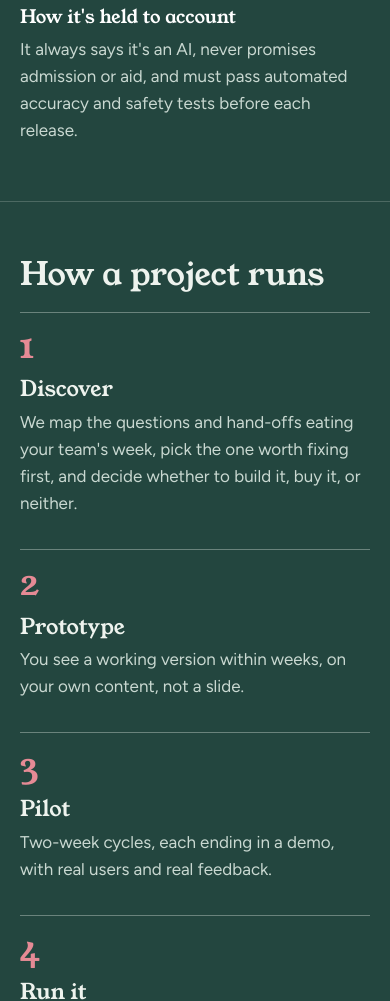
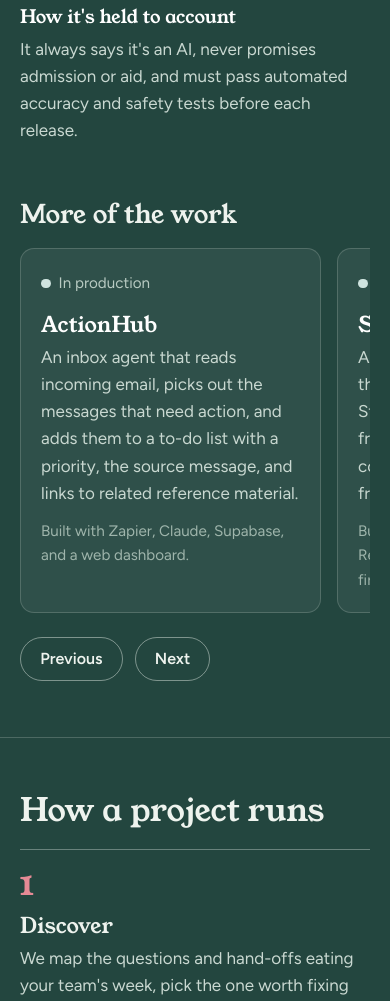
Before and after one commit to matthewmow/SaltmarshAI, a website: page public/index.html in a window 390 px wide. Shown: the part 4752-5753 px from the top of the page. Drawn offline with Linux system fonts and the light colour scheme.

Commit message:
Show more of the work: ActionHub, shared career planning, HiddenCluck
Visitors now see three more projects under the enrollment case study, so
Saltmarsh reads as a shop with range: an inbox agent in production, a
shared student and coach career plan built with a development partner,
and a live public site run end to end. On laptops the three sit side by
side; on phones they become a swipeable strip with Previous and Next
buttons.

Co-Authored-By: Claude Opus 5.5 <noreply@anthropic.com>
Claude-Session: https://claude.ai/code/session_01YWeb9nLw7XriBD9j767wjH

```diff
--- a/public/index.html
+++ b/public/index.html
@@ -93,6 +93,22 @@ section{padding:clamp(3.5rem,8vw,6.5rem) 0}
 .contact{text-align:left}
 .contact .btn{background:#E58A95;color:var(--ink)}
 .contact .btn:hover{background:#F0A3AC}
+/* More work: three columns on laptops, a swipeable strip on phones */
+.more{padding-top:0}
+.more h2{font-size:clamp(1.6rem,3vw,2.1rem)}
+.strip{display:grid;grid-template-columns:repeat(3,minmax(0,1fr));gap:2.5rem}
+.strip article{border-top:1px solid rgba(238,243,238,.35);padding-top:1.25rem}
+.strip h3{color:#fff}
+.strip p{color:#C9D8D1;margin-bottom:.75rem}
+.strip .stack{font-size:.95rem;color:#9FB5AC;margin-bottom:0}
+.strip-nav{display:none}
+@media (max-width:760px){
+  .strip{display:flex;overflow-x:auto;scroll-snap-type:x mandatory;gap:1rem;padding-bottom:.5rem;scrollbar-width:none}
+  .strip::-webkit-scrollbar{display:none}
+  .strip article{flex:0 0 86%;scroll-snap-align:start;background:rgba(255,255,255,.06);border:1px solid rgba(238,243,238,.18);border-radius:14px;padding:1.25rem}
+  .strip-nav{display:flex;gap:.75rem;margin-top:1rem}
+  .strip-nav button{min-height:44px;padding:0 1.2rem;border-radius:999px;border:1px solid rgba(238,243,238,.45);background:transparent;color:#EEF3EE;font:600 1rem var(--sans);cursor:pointer}
+}
 footer{background:var(--marsh);color:#9FB5AC;font-size:.9rem;padding:0 0 2.5rem}
 footer .wrap{display:flex;flex-wrap:wrap;justify-content:space-between;gap:.5rem 2rem;border-top:1px solid rgba(238,243,238,.2);padding-top:1.5rem}
 
@@ -251,6 +267,37 @@ footer .wrap{display:flex;flex-wrap:wrap;justify-content:space-between;gap:.5rem
       </div>
     </section>
 
+    <section class="more" aria-labelledby="more">
+      <div class="wrap">
+        <h2 id="more">More of the work</h2>
+        <div class="strip" id="strip" tabindex="0" aria-label="More projects, scroll sideways on a phone">
+          <article>
+            <span class="status">In production</span>
+            <h3>ActionHub</h3>
+            <p>An inbox agent that reads incoming email, picks out the messages that need action, and adds them to a to-do list with a priority, the source message, and links to related reference material.</p>
+            <p class="stack">Built with Zapier, Claude, Supabase, and a web dashboard.</p>
+          </article>
+          <article>
+            <span class="status">Live</span>
+            <h3>Shared career planning</h3>
+            <p>A career plan that students and their coaches work on together. Students build it in a phone-friendly app and share it with their coach, so every meeting starts from the same plan.</p>
+            <p class="stack">Built with a development partner in React and TypeScript, with privacy-first data storage.</p>
+          </article>
+          <article>
+            <span class="status">Live</span>
+            <h3>HiddenCluck</h3>
+            <p>A citywide scavenger hunt for Salt Lake City, built and run end to end: custom domain, database, live maps, and nightly backups. <a href="https://hiddencluck.fun">Visit hiddencluck.fun</a></p>
+            <p class="stack">Built on Cloudflare, Supabase, and Leaflet maps.</p>
+          </article>
+        </div>
+        <div class="strip-nav">
+          <button type="button" data-dir="-1">Previous</button>
+          <button type="button" data-dir="1">Next</button>
+        </div>
+      </div>
+    </section>
+
+
     <hr class="divider">
 
     <section aria-labelledby="process">
@@ -335,6 +382,19 @@ footer .wrap{display:flex;flex-wrap:wrap;justify-content:space-between;gap:.5rem
   });
   pk.innerHTML = p;
 }
+{
+  // Phone-width project strip: Previous and Next buttons, plus arrow keys.
+  const strip = document.getElementById('strip');
+  const step = dir => {
+    const card = strip.querySelector('article');
+    strip.scrollBy({ left: dir * (card.offsetWidth + 16), behavior: 'smooth' });
+  };
+  document.querySelectorAll('.strip-nav button').forEach(b => b.addEventListener('click', () => step(+b.dataset.dir)));
+  strip.addEventListener('keydown', e => {
+    if (e.key === 'ArrowRight') { e.preventDefault(); step(1); }
+    if (e.key === 'ArrowLeft') { e.preventDefault(); step(-1); }
+  });
+}
 </script>
 </body>
 </html>
```
